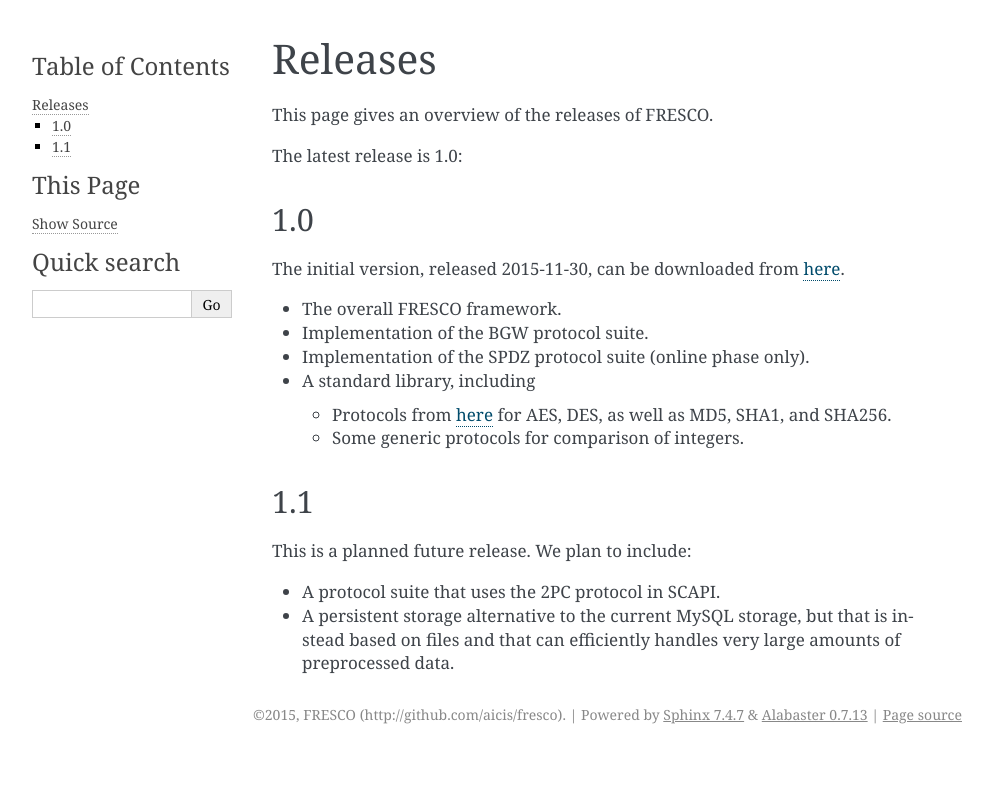
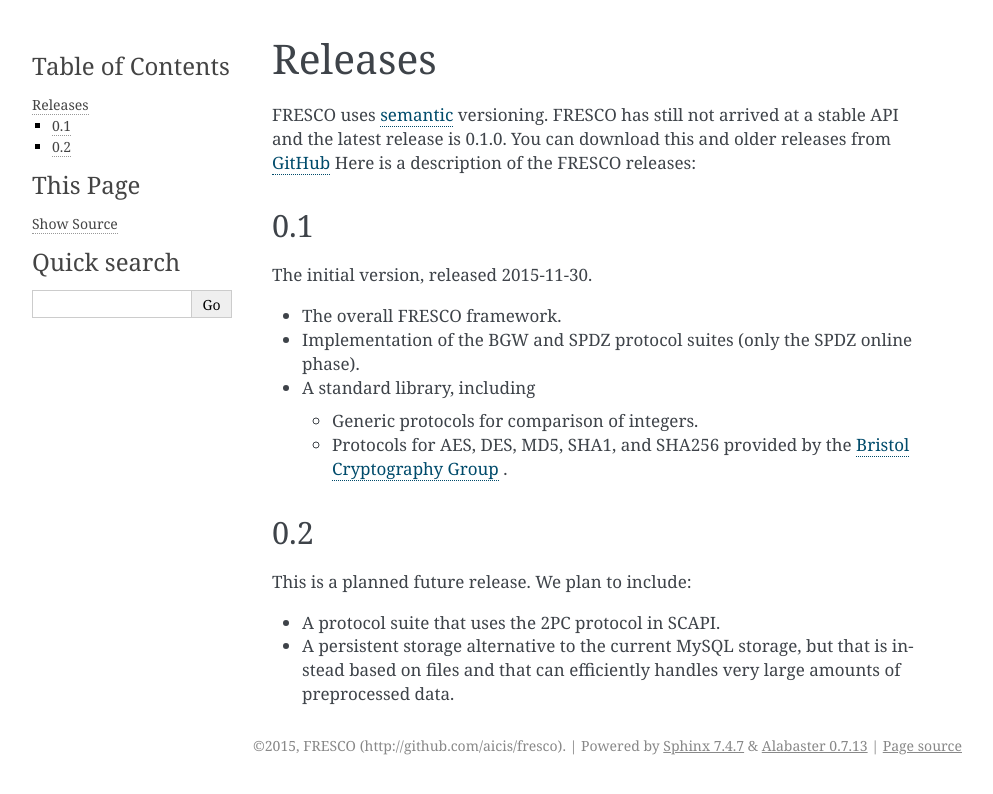
Before and after one commit to aicis/fresco, a Sphinx documentation site: the page built from doc/source/releases.rst, in a window 1280 px wide. Shown: the top 794 px of the page, without its empty margins (148-1141 px from the left). Built offline with Sphinx 7.4.7, drawn with Linux system fonts in a browser that asks for light colours.

Commit message:
Update verion; start with 0.1.0.

```diff
--- a/doc/source/conf.py
+++ b/doc/source/conf.py
@@ -62,7 +62,7 @@ author = u'Kasper Damgaard, Thomas P. Jakobsen, Peter S. Nordholt'
 # The short X.Y version.
 version = '0.1'
 # The full version, including alpha/beta/rc tags.
-release = '0.1-alpha'
+release = '0.1.0'
 
 # The language for content autogenerated by Sphinx. Refer to documentation
 # for a list of supported languages.
--- a/doc/source/releases.rst
+++ b/doc/source/releases.rst
@@ -4,37 +4,32 @@
 Releases
 ========
 
-This page gives an overview of the releases of FRESCO.
+FRESCO uses `semantic <http://semver.org/>`_ versioning. FRESCO has
+still not arrived at a stable API and the latest release is 0.1.0. You
+can download this and older releases from `GitHub
+<http://github.com/aicis/fresco/releases>`_ Here is a description of
+the FRESCO releases:
 
-The latest release is 1.0:
 
-1.0
+0.1
 ---
 
-The initial version, released 2015-11-30, can be downloaded from
-`here <http://github.com/aicis/fresco/releases>`_.
+The initial version, released 2015-11-30.
 
 * The overall FRESCO framework.
-* Implementation of the BGW protocol suite.
-* Implementation of the SPDZ protocol suite (online phase only).
+
+* Implementation of the BGW and SPDZ protocol suites (only the SPDZ online phase).
+
 * A standard library, including
 
-  * Protocols from `here
-    <https://www.cs.bris.ac.uk/Research/CryptographySecurity/MPC>`_
-    for AES, DES, as well as MD5, SHA1, and SHA256.
+  * Generic protocols for comparison of integers.
 
-  * Some generic protocols for comparison of integers.
-
-..
-   1.0.1
-
-   * Bugfix X.
-   * Bugfix Y.
-
-   .. todo:: Release 1.0.1 is not really there yet!
+  * Protocols for AES, DES, MD5, SHA1, and SHA256 provided by the
+    `Bristol Cryptography Group
+    <https://www.cs.bris.ac.uk/Research/CryptographySecurity/MPC>`_ .
 
 
-1.1
+0.2
 ---
 
 This is a planned future release. We plan to include:
--- a/pom.xml
+++ b/pom.xml
@@ -5,7 +5,7 @@
   <modelVersion>4.0.0</modelVersion>
   <groupId>fresco</groupId>
   <artifactId>fresco</artifactId>
-  <version>0.1-SNAPSHOT</version>
+  <version>0.1.0-SNAPSHOT</version>
   <packaging>jar</packaging>
   <name>FRESCO</name>
   <properties>
```
